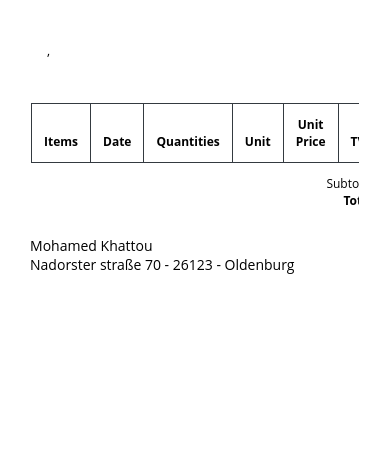
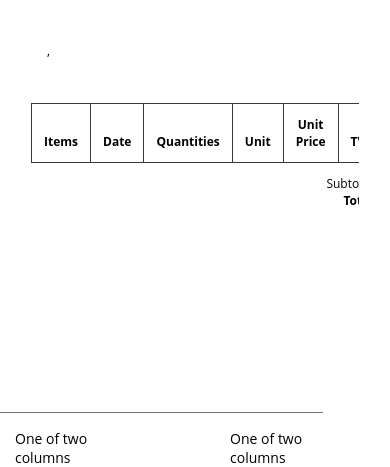
Before and after one commit to AbouYounes/django_invoice_manager, a Django app: template templates/invoice-pdf.html in a window 390 px wide. Shown: the part 377-844 px from the top of the page. Run offline with Django 5.2, Linux system fonts and the light colour scheme; the template is opened without the code that fills it, so the values that code supplies are empty.

Commit message:
layout footer pdf

```diff
--- a/templates/invoice-pdf.html
+++ b/templates/invoice-pdf.html
@@ -10,6 +10,11 @@
    <link rel="stylesheet" href="https://cdn.jsdelivr.net/npm/bootstrap@4.6.2/dist/css/bootstrap.min.css" integrity="sha384-xOolHFLEh07PJGoPkLv1IbcEPTNtaed2xpHsD9ESMhqIYd0nLMwNLD69Npy4HI+N" crossorigin="anonymous">
    <title>{% trans 'Invoice' %}</title>
    <style>
+
+        html {
+                height: 100%;
+        }
+
         body {
                 margin: 0;
                 padding: 0;
@@ -22,7 +27,6 @@
 
         .footer {
                 position: absolute;
-                top: 400;
                 bottom: 0;
         }
 
@@ -289,12 +293,7 @@
     						</div>
     						<!-- Row end -->
 
-    					</div>
-
-    					<div class="invoice-footer">
-    						{% trans 'Thank you for your purchase' %}.
-    					</div>
-
+    					    </div>
                         </div>
                     </div>
                 </div>
@@ -303,20 +302,17 @@
     </div>
 
     <div class="footer">
+        <P><HR NOSHADE></P>
         <div class="container">
-            <div class="row- utters">
-                <div class="card">
-                    <div class="col-xl-12 col-lg-6 col-md-6 col-sm-6">
-                        <address class="text-left">
-                            Mohamed Khattou<br>
-                            Nadorster straße 70 - 26123 - Oldenburg<br>
-                        </address>
-                    </div>
+            <div class="row justify-content-between">
+                <div class="col-4">
+                    One of two columns
+                </div>
+                <div class="col-4">
+                    One of two columns
                 </div>
             </div>
         </div>
     </div>
-
-
 </body>
 </html>
```
